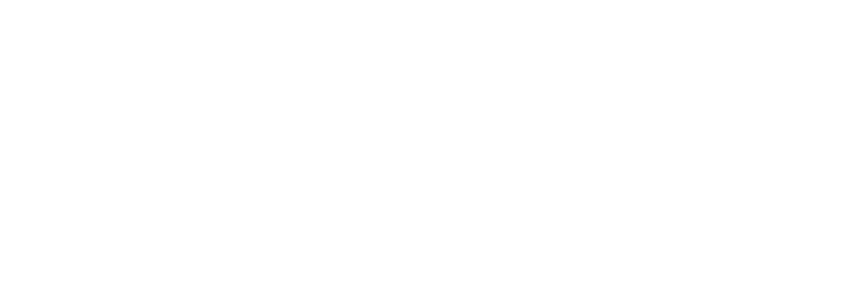
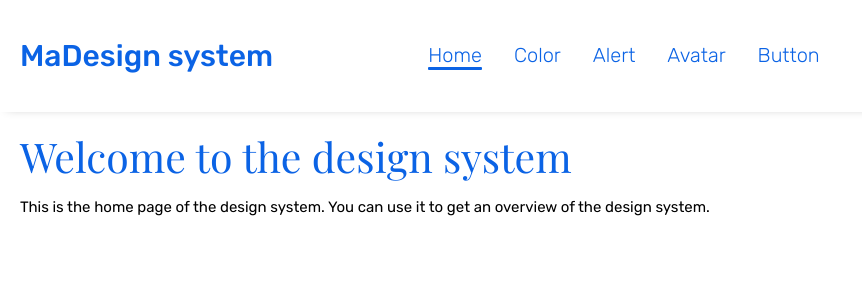
Before and after one commit to Andriamahay11master/MaDesignSystem, a React (Vite) app: page / in a window 1280 px wide. Before the commit this address had no page. Shown: the top 300 px of the page, without its empty margins (0-862 px from the left). Built offline with nearby package versions, Linux system fonts and the light colour scheme.

Commit message:
add homepage

```diff
--- a/src/App.tsx
+++ b/src/App.tsx
@@ -4,12 +4,14 @@
 import Color from './page/color/Color'
 import PageAlert from './page/alert/PageAlert';
 import PageButton from './page/button/PageButton';
+import Home from './page/home/HOme';
 
 
 function App() {
   return (
     <Router>
         <Routes>
+          <Route path='/' element={<Home/>}/>
           <Route path='/color' element={<Color/>}/>
           <Route path='/alert' element={<PageAlert/>}/>
           <Route path='/button' element={<PageButton/>}/>
--- /dev/null
+++ b/src/page/home/Home.tsx
@@ -0,0 +1,16 @@
+import Header from "../../components/header/Header";
+import Top from "../../components/top/Top";
+import { dataNav } from "../../data/menu";
+
+export default function Home() {
+    return (
+        <div className="page">
+            <Header linkMenu={dataNav}/>
+            <div className="section section-home">
+                <div className="container">
+                    <Top title='Welcome to the design system' content='This is the home page of the design system. You can use it to get an overview of the design system.'/>
+                </div>
+            </div>
+        </div>
+    )
+}
```
